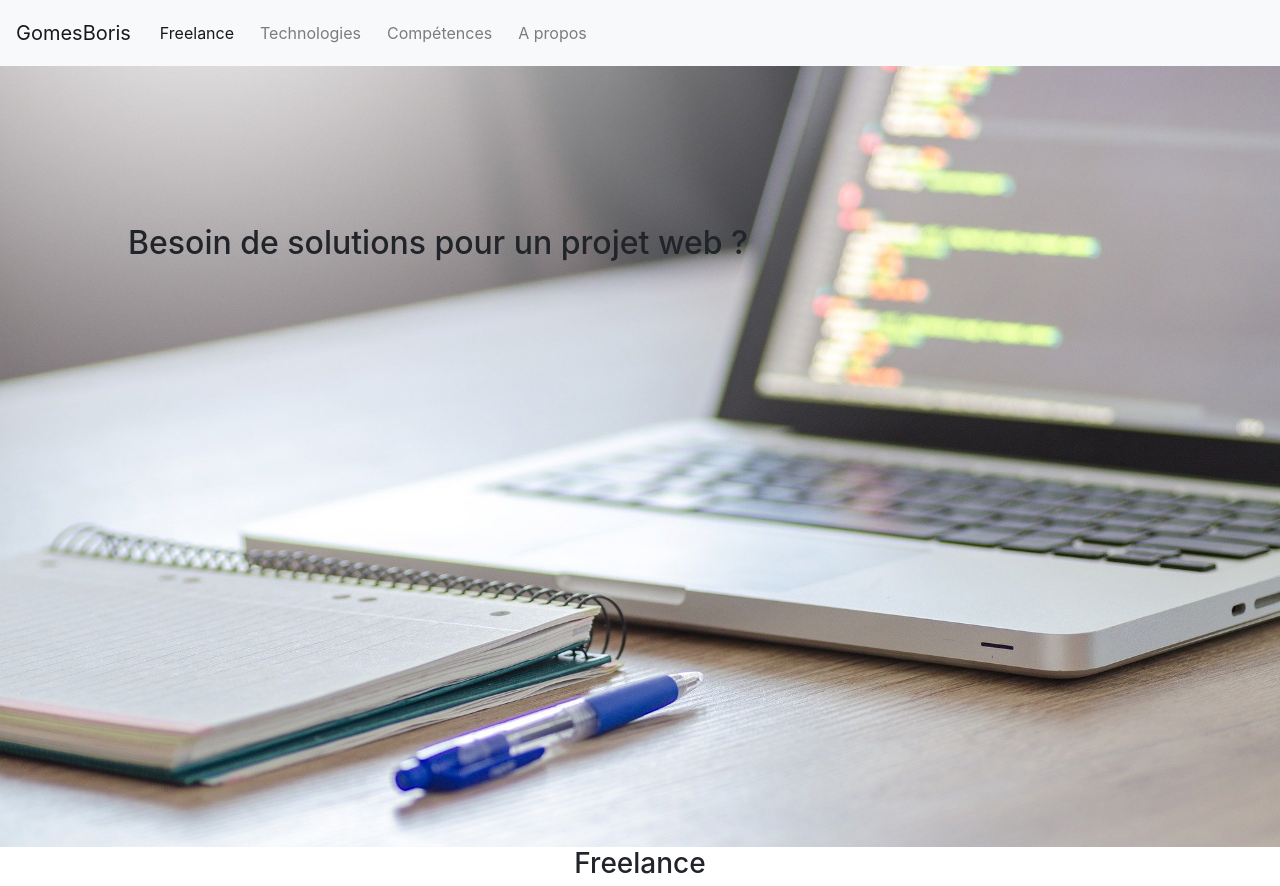
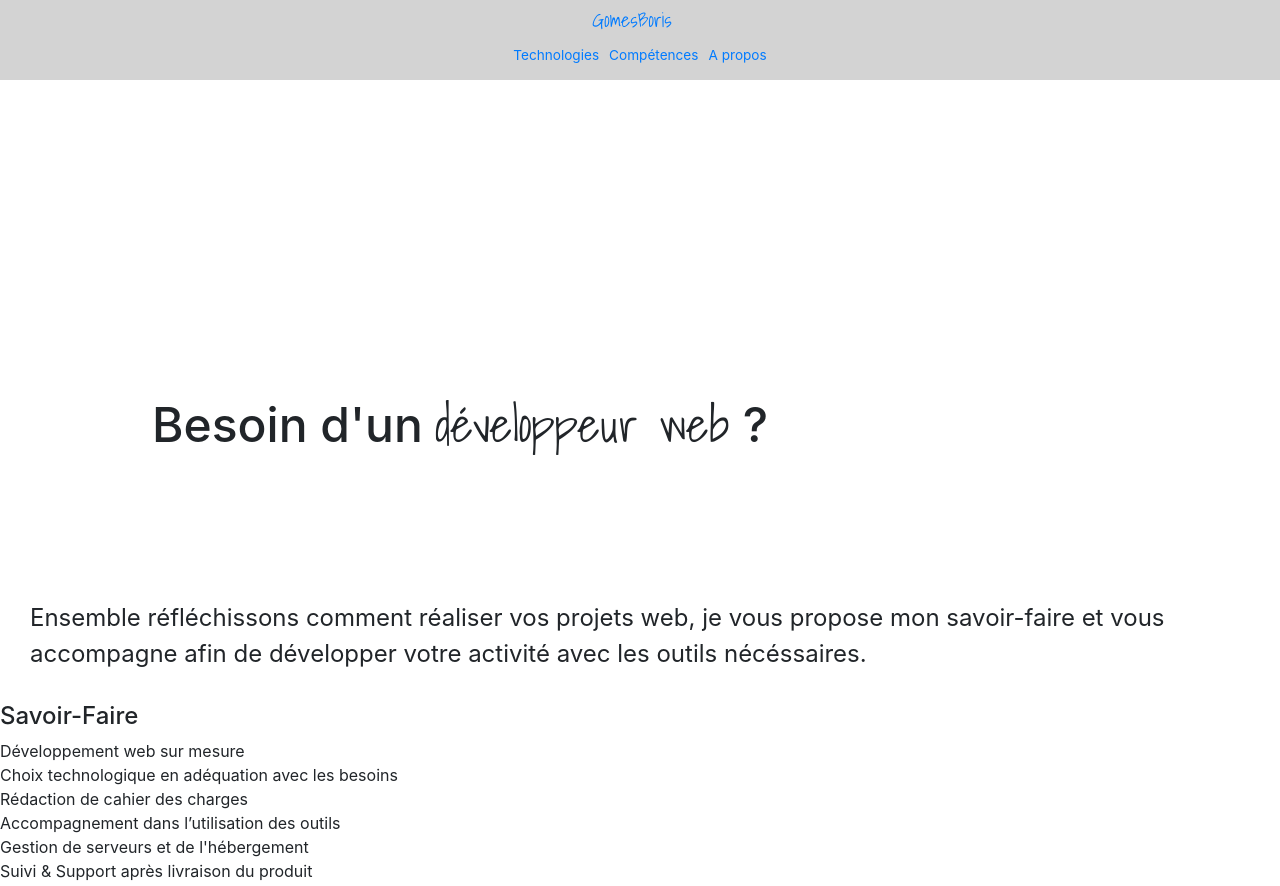
Before and after one commit to GomesBorisDev/MyLandingPage, a plain HTML site: page index.html in a window 1280 px wide. Shown: the top 886 px of the page. Drawn offline with nearby package versions, Linux system fonts and the light colour scheme.

Commit message:
some changes

```diff
--- a/index.html
+++ b/index.html
@@ -10,12 +10,13 @@
 	<link rel="stylesheet" href="https://cdn.jsdelivr.net/npm/bootstrap@4.5.3/dist/css/bootstrap.min.css" integrity="sha384-TX8t27EcRE3e/ihU7zmQxVncDAy5uIKz4rEkgIXeMed4M0jlfIDPvg6uqKI2xXr2" crossorigin="anonymous">
 
 	<link href="https://fonts.googleapis.com/css2?family=Nunito:wght@200;400;700&display=swap" rel="stylesheet">
+	<link href="https://fonts.googleapis.com/css2?family=Shadows+Into+Light&display=swap" rel="stylesheet">
 </head>
 <body>
 
 	<header id="head-home">
 
-		<nav class="navbar navbar-expand-lg navbar-light bg-light fixed-top">
+		<!-- <nav class="navbar navbar-expand-lg navbar-light bg-light fixed-top">
   			<a class="navbar-brand" href="#head-home">GomesBoris</a>
   			<button class="navbar-toggler" type="button" data-toggle="collapse" data-target="#navbarSupportedContent" aria-controls="navbarSupportedContent" aria-expanded="false" aria-label="Toggle navigation">
     			<span class="navbar-toggler-icon"></span>
@@ -34,7 +35,7 @@
 				    </li>
 				    <li class="nav-item">
 				        <a class="nav-link" href="#a-propos">A propos</a>
-				    </li>
+				    </li> -->
 				    <!-- <li class="nav-item dropdown">
 				    	<a class="nav-link dropdown-toggle" href="#" id="navbarDropdown" role="button" data-toggle="dropdown" aria-haspopup="true" aria-expanded="false">
 				          Dropdown
@@ -49,49 +50,54 @@
       				<!-- <li class="nav-item">
         				<a class="nav-link disabled" href="#" tabindex="-1" aria-disabled="true">Disabled</a>
       				</li> -->
-    			</ul>
+    			<!-- </ul> -->
     			<!-- <form class="form-inline my-2 my-lg-0">
       				<input class="form-control mr-sm-2" type="search" placeholder="Search" aria-label="Search">
       				<button class="btn btn-outline-success my-2 my-sm-0" type="submit">Search</button>
     			</form> -->
-  			</div>
+  			<!-- </div>
+		</nav> -->
+
+		<nav class="fixed-top d-flex flex-column align-items-center">
+
+			<a class="name navbar-brand" href="#head-home">
+				GomesBoris
+			</a>
+
+			<div>
+				<ul>
+					<li>
+						<a href="#technos">Technologies</a></li>
+					<li><a href="#comptcs">Compétences</a></li>
+					<li><a href="#a-propos">A propos</a></li>
+				</ul>
+			</div>
+
 		</nav>
 
-		<section>
-			<div id="landing-display">
-				<img id="landing-img" src="img/landing.jpg" alt="">
-				<h2>Besoin de solutions pour un projet web ?</h2>
+		<section id="landing-intro">
+			<div id="landing-catch">
+				<h2>Besoin d'un <span id="webDev-title">développeur web</span> ?</h2>
 			</div>
+
+			<p>
+			Ensemble réfléchissons comment réaliser vos projets web, je vous propose mon savoir-faire et vous accompagne afin de développer votre activité avec les outils nécéssaires.<br>
+			</p>
 		</section>
 
-	</header>
-
-
-	<section id="freelance">
-
-		<h3 class="d-flex justify-content-center">Freelance</h3>
-
-		<img id="freelance-img" src="img/brainstorming.jpg" alt="">
-
-		<p>
-			Ensemble réfléchissons comment réaliser vos projets web, je vous propose mon savoir-faire et vous accompagne afin de développer votre activité.<br>
-			Développement web sur mesure.<br>
-			Conseil sur le choix des solutions techniques en adéquation avec les besoins.<br>
-			Suivi & Support après livraison du produit.<br>
-		</p>
-
-		<div class="d-flex justify-content-center">
+		<div class="">
 			<h4>Savoir-Faire</h4>
 			<ul class="list-unstyled">
-				<li>Choix technologique</li>
+				<li>Développement web sur mesure</li>
+				<li>Choix technologique en adéquation avec les besoins</li>
 				<li>Rédaction de cahier des charges</li>
 				<li>Accompagnement dans l’utilisation des outils</li>
 				<li>Gestion de serveurs et de l'hébergement</li>
+				<li>Suivi & Support après livraison du produit</li>
 			</ul>
 		</div>
 
-
-	</section>
+	</header>
 
 	<section id="technos">
 
--- a/style/style.css
+++ b/style/style.css
@@ -1,6 +1,9 @@
+/*** GENERAL ***/
 body {
 	font-family: 'Nunito', sans-serif;
 }
+
+/*** HEADER ***/
 
 header {
     width: 100%;
@@ -13,44 +16,50 @@ header {
 	top: 0;*/
 }
 
+/*** NAV ***/
+
 nav {
 	width: 100%;
-	display: flex;
-	text-align: center;
-	position: fixed;
-	background-color: white;
-	z-index: 10
+	background-color: lightgrey;
+	height: 10%;
+}
+
+.name {
+	font-family: 'Shadows Into Light', cursive;
 }
 
 nav ul {
 	display: flex;
 	list-style-type: none;
+	font-size: 0.85em;
+	padding-left: 0;
 }
 
 nav ul li {
 	margin: 5px;
 }
 
-#landing-display {
+/*** LANDING ***/
+
+#landing-intro {
+	margin: 30px;
+	font-size: 1.5em;
+}
+
+#landing-catch {
+	padding-top: 20%;
+	margin-bottom: 2%;
+}
+
+#landing-catch h2 {
+	left : 0;
+	top : 25%;
+	padding: 10%;
+	font-size: 2em;
 
 }
-
-#landing-display h2 {
-	position: absolute;
-	left : 0;
-	top : 12%;
-	padding: 10%;
-
+#webDev-title {
+	font-family: 'Shadows Into Light', cursive;
 }
 
-#landing-img {
-	width: 100%;
-	position: relative;
-}
-
-
 /*** FREELANCE ***/
-
-#freelance-img {
-	width: 100%;
-}
```
